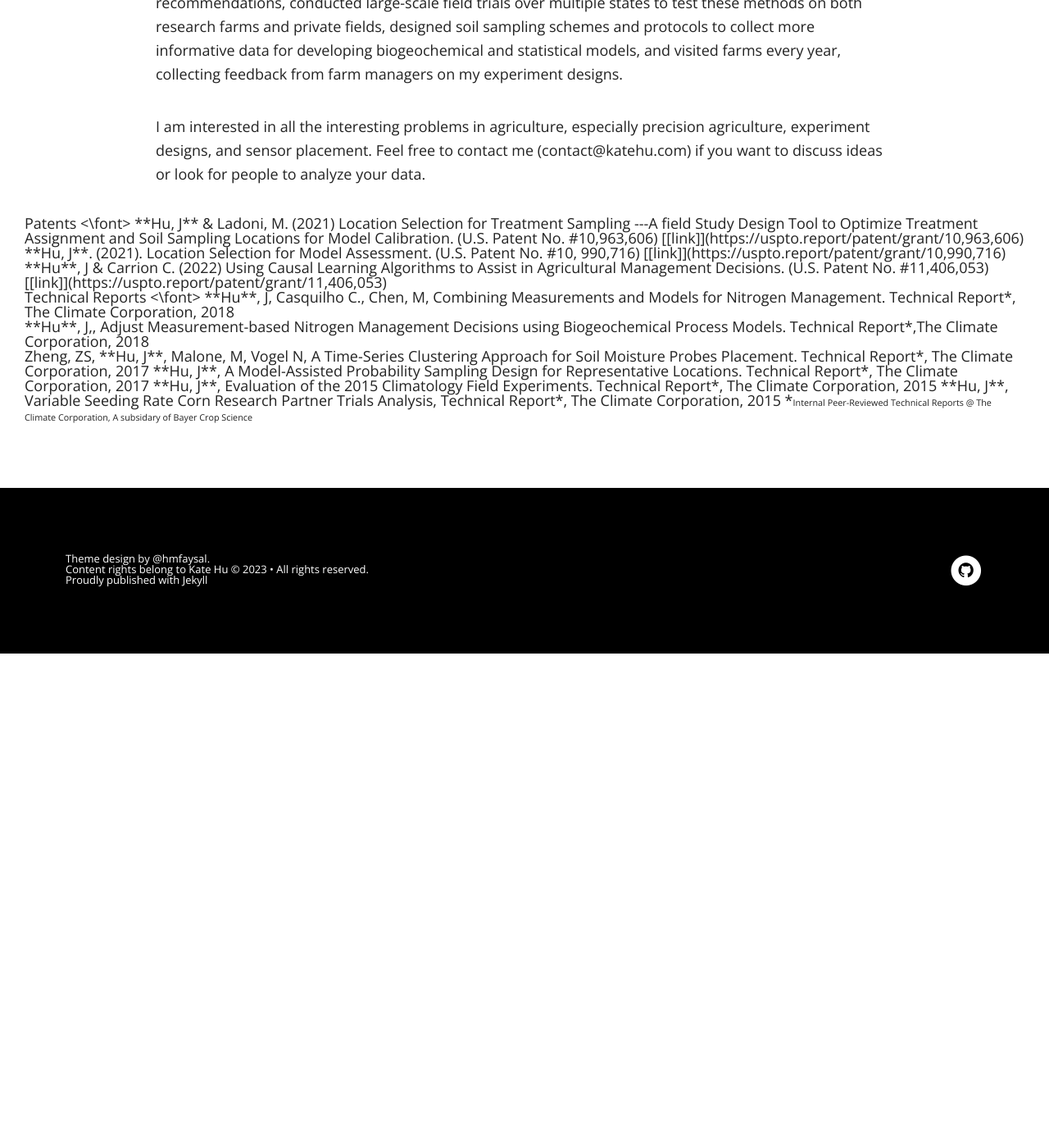
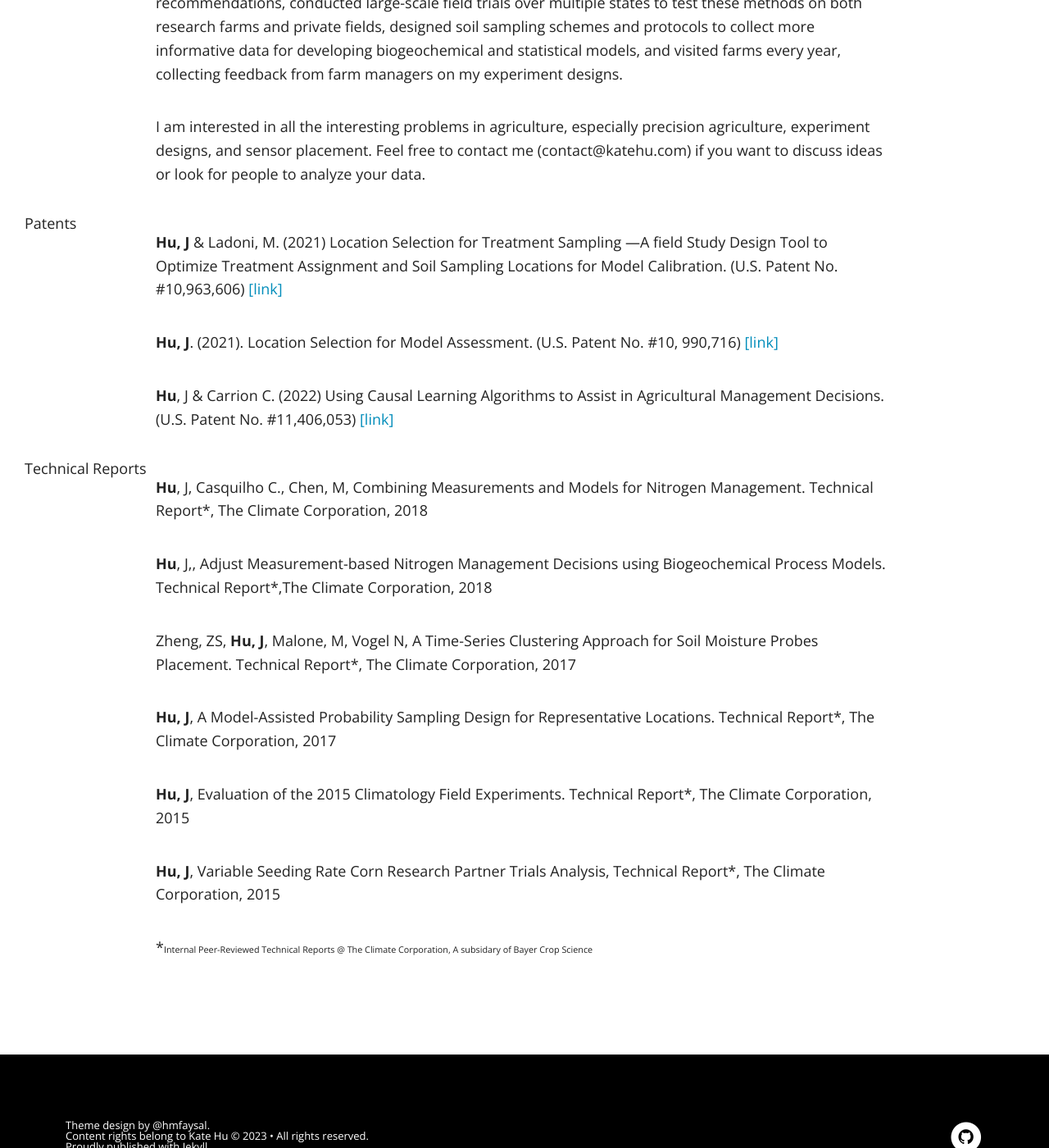
Before and after one commit to katehu/katehu.github.io, a Jekyll site: the page built from agtech.md, in a window 1280 px wide and 1400 px high, scrolled down 272 px. Shown: the whole window at 82% size. Built offline with Jekyll 4.4.1, drawn with Linux system fonts in a browser that asks for light colours; nearby versions of some CDN libraries; before the commit the page ends 1069 px from its top, so only the background shows below that.

Commit message:
Update agtech.md

```diff
--- a/agtech.md
+++ b/agtech.md
@@ -18,7 +18,7 @@ I am interested in all the interesting problems in agriculture, especially preci
 Feel free to contact me (contact@katehu.com) if you want to discuss ideas or look for people to analyze your data.
 
 
-<font size="4"> Patents <\font>
+<font size="4"> Patents </font>
 
 **Hu, J** & Ladoni, M. (2021) Location Selection for Treatment Sampling ---A field Study Design Tool to Optimize Treatment Assignment and Soil Sampling Locations for Model Calibration. (U.S. Patent No. #10,963,606) [[link]](https://uspto.report/patent/grant/10,963,606) <br/>
 
@@ -28,7 +28,7 @@ Feel free to contact me (contact@katehu.com) if you want to discuss ideas or loo
 Agricultural Management Decisions. (U.S. Patent No. #11,406,053) [[link]](https://uspto.report/patent/grant/11,406,053)<br/>
 
 
-<font size="4"> Technical Reports <\font>
+<font size="4"> Technical Reports </font>
 
 
 **Hu**, J, Casquilho C., Chen, M, Combining Measurements and Models for
```
